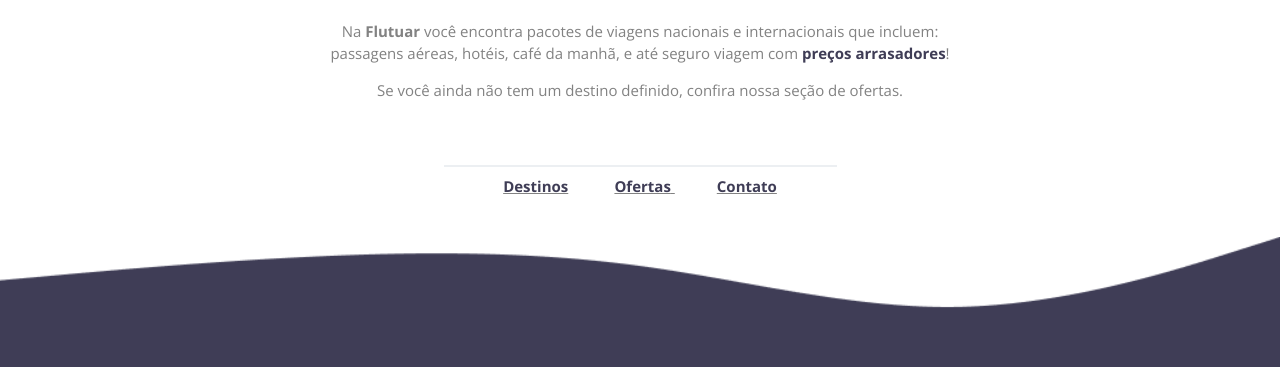
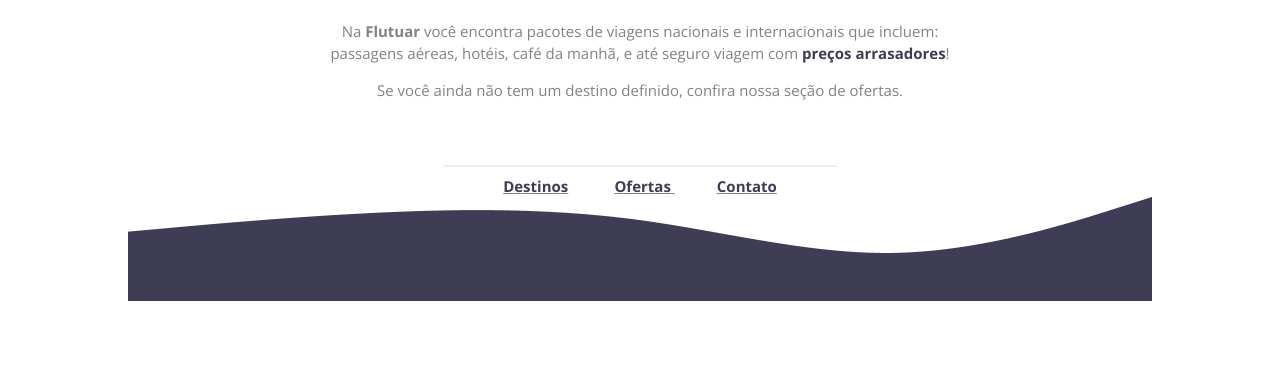
Before and after one commit to AnaysaLopes/recriando_layout, a plain HTML site: page index.html in a window 1280 px wide. Shown: the part 431-803 px from the top of the page. Drawn offline with nearby package versions, Linux system fonts and the light colour scheme.

Commit message:
Update index.html

```diff
--- a/index.html
+++ b/index.html
@@ -65,8 +65,8 @@
     </div>
 
     <img
-    id="Wave"
-    src="images/Wave.png"
+    id="wave"
+    src="images/wave.png"
     alt="Desenho em formato de onda no fim da tela na cor roxa">
 
     <link
```
